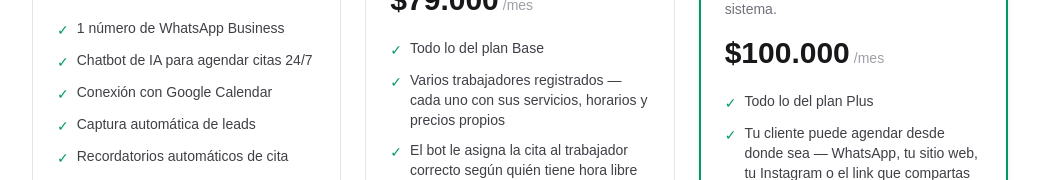
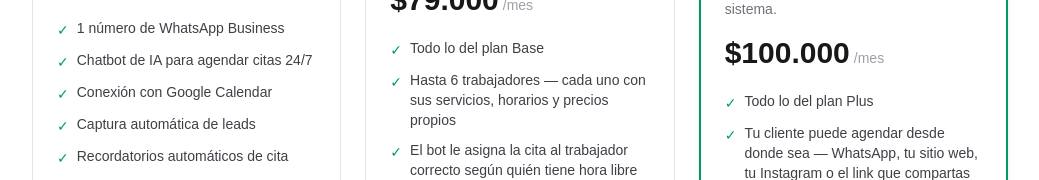
Before and after one commit to aahumada21/CLoserAIWEB, a Next.js app: page /precios in a window 1280 px wide. Shown: the part 544-724 px from the top of the page, without its empty margins (120-1159 px from the left). Built offline with nearby package versions, Linux system fonts and the light colour scheme.

Commit message:
Plus plan: cap at 6 workers

```diff
--- a/src/app/precios/page.tsx
+++ b/src/app/precios/page.tsx
@@ -36,7 +36,7 @@
     destacado: false,
     incluye: [
       { texto: "Todo lo del plan Base", pronto: false },
-      { texto: "Varios trabajadores registrados — cada uno con sus servicios, horarios y precios propios", pronto: false },
+      { texto: "Hasta 6 trabajadores — cada uno con sus servicios, horarios y precios propios", pronto: false },
       { texto: "El bot le asigna la cita al trabajador correcto según quién tiene hora libre", pronto: false },
       { texto: "El cliente puede elegir con quién quiere atenderse", pronto: false },
       { texto: "1 número de WhatsApp Business", pronto: false },
```
